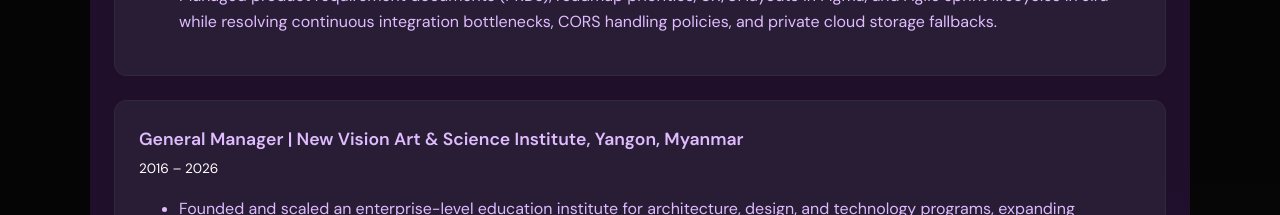
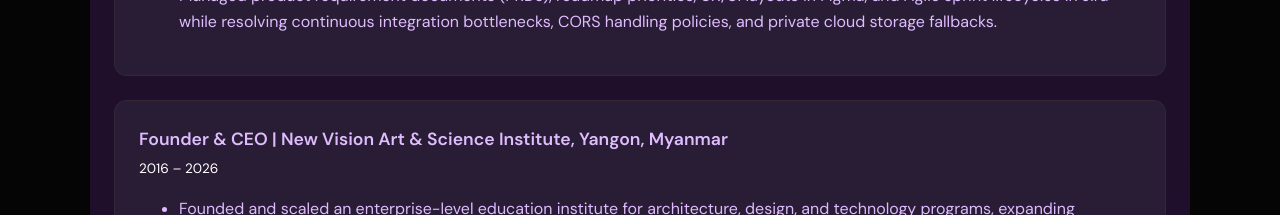
Before and after one commit to May-NweThiri/nwe_thiri_may_personal_website, a plain HTML site: page index.html in a window 1280 px wide. Shown: the part 3040-3255 px from the top of the page. Drawn offline with nearby package versions, Linux system fonts and the light colour scheme.

Commit message:
Update job title from General Manager to Founder & CEO

```diff
--- a/index.html
+++ b/index.html
@@ -364,7 +364,7 @@
 
           <!-- General Manager -->
           <article class="timeline-item">
-            <h3>General Manager | New Vision Art & Science Institute, Yangon, Myanmar </h3>
+            <h3>Founder & CEO | New Vision Art & Science Institute, Yangon, Myanmar </h3>
             <p class="meta"> 2016 – 2026</p>
             <ul>
               <li>
```
